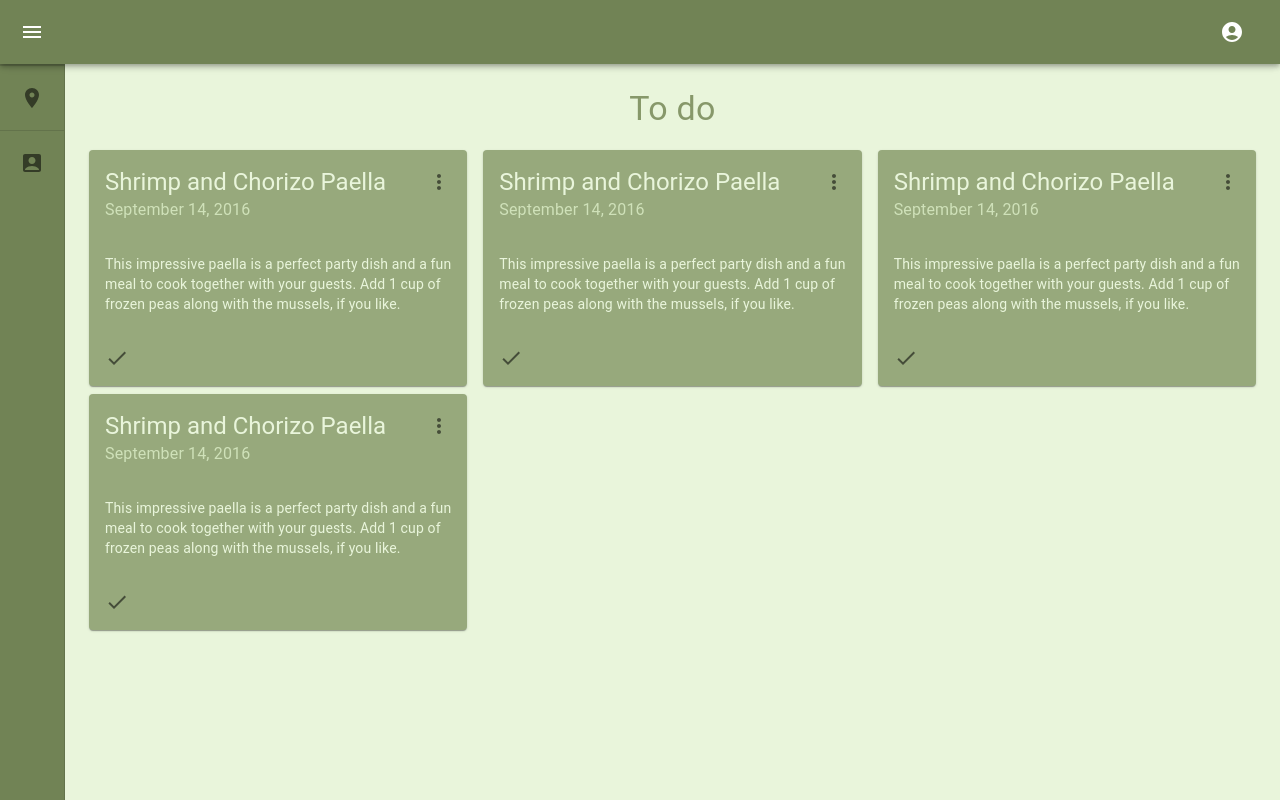
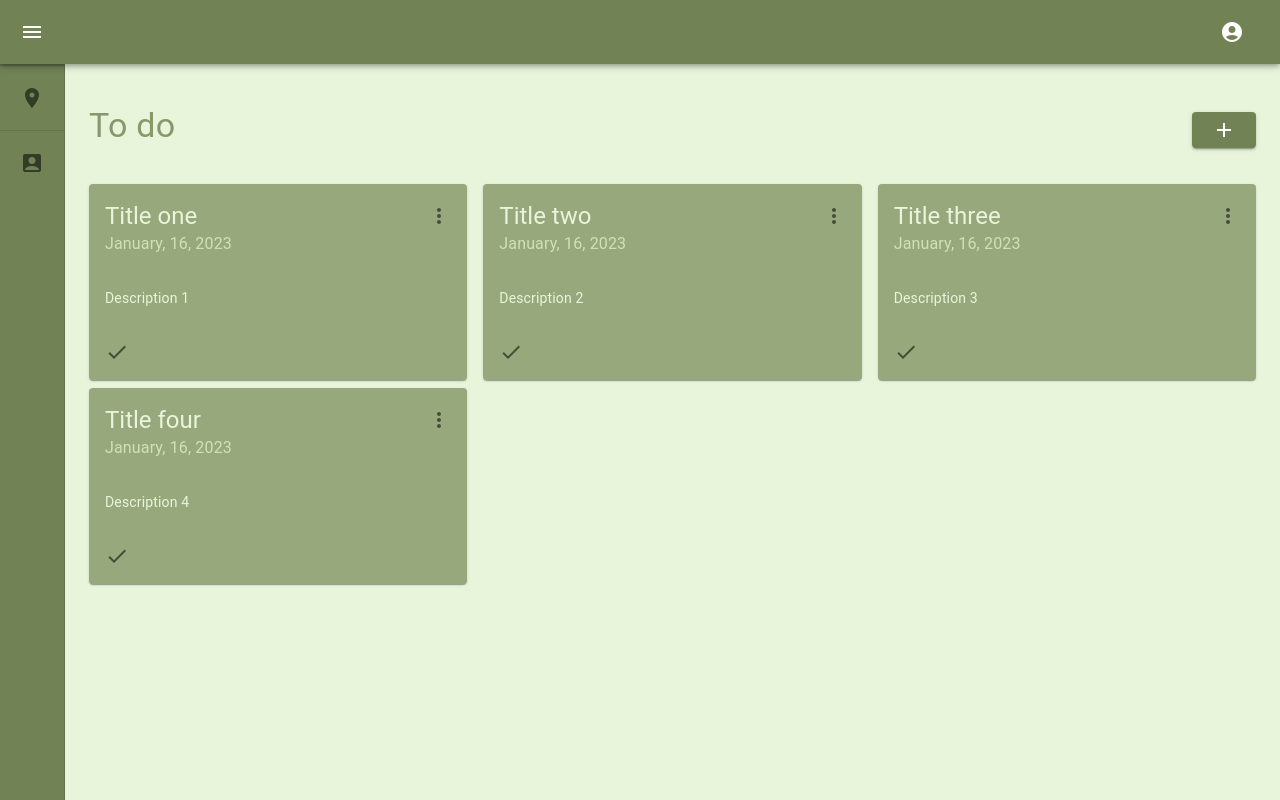
Before and after one commit to Donjheggo/MERN-Todo, a React (Vite) app in the folder client/: page /home in a window 1280 px wide. Built offline with nearby package versions, Linux system fonts and the light colour scheme; sample sign-in values are in the browser's storage.

Commit message:
added home create diaglog

```diff
--- a/client/src/components/Card.jsx
+++ b/client/src/components/Card.jsx
@@ -12,7 +12,7 @@ import MenuItem from '@mui/material/MenuItem';
 import Grid from '@mui/material/Grid';
 
 
-export default function RecipeReviewCard() {
+export default function TodoCard(props) {
   const [cardEL, setCardEl] = React.useState(null);
 
   const handleMenuCard = (event) => {
@@ -53,15 +53,13 @@ export default function RecipeReviewCard() {
             </>
           }
           subheaderTypographyProps={{color: "#CFE1B9"}}
-          title="Shrimp and Chorizo Paella"
-          subheader="September 14, 2016"
+          title={props.title}
+          subheader={props.createdAt}
         />
 
         <CardContent>
           <Typography variant="body2" color="#E9F5DB">
-            This impressive paella is a perfect party dish and a fun meal to
-            cook together with your guests. Add 1 cup of frozen peas along with
-            the mussels, if you like.
+            {props.description}
           </Typography>
         </CardContent>
         <CardActions disableSpacing>
--- /dev/null
+++ b/client/src/components/Dialog.jsx
@@ -0,0 +1,70 @@
+import * as React from 'react';
+import Button from '@mui/material/Button';
+import TextField from '@mui/material/TextField';
+import Dialog from '@mui/material/Dialog';
+import DialogActions from '@mui/material/DialogActions';
+import DialogContent from '@mui/material/DialogContent';
+import DialogContentText from '@mui/material/DialogContentText';
+import DialogTitle from '@mui/material/DialogTitle';
+import AddIcon from '@mui/icons-material/Add';
+
+export default function FormDialog() {
+  const [open, setOpen] = React.useState(false);
+
+  const handleClickOpen = () => {
+    setOpen(true);
+  };
+
+  const handleClose = () => {
+    setOpen(false);
+  };
+
+  return (
+    <div>
+      <Button onClick={handleClickOpen} variant="contained" sx={{mt: 3, mb: 2, backgroundColor: "#718355", "&:hover": { backgroundColor: "#87986A" }}}>
+        <AddIcon/>
+      </Button>
+      <Dialog open={open} onClose={handleClose}>
+        <DialogTitle>Todo</DialogTitle>
+        <DialogContent>
+          <TextField
+            id="duedate"
+            name="duedate"
+            autoFocus
+            fullWidth
+            margin="dense"
+            type="datetime-local"
+            variant="standard"
+          />
+          <TextField
+            autoFocus
+            margin="dense"
+            id="name"
+            label="Title"
+            name="title"
+            type="email"
+            fullWidth
+            variant="standard"
+          />
+          <TextField
+            autoFocus
+            multiline
+            minRows={3}
+            maxRows={5}
+            margin="dense"
+            id="name"
+            label="Description"
+            name="title"
+            type="email"
+            fullWidth
+            variant="standard"
+          />
+        </DialogContent>
+        <DialogActions>
+          <Button onClick={handleClose}>Cancel</Button>
+          <Button onClick={handleClose}>Save</Button>
+        </DialogActions>
+      </Dialog>
+    </div>
+  );
+}
--- a/client/src/pages/Home.jsx
+++ b/client/src/pages/Home.jsx
@@ -3,20 +3,22 @@ import { useSelector } from 'react-redux'
 import { useNavigate } from 'react-router-dom';
 import Card from '../components/Card'
 import Grid from '@mui/material/Grid';
-import { Typography } from '@mui/material';
+import { Button, Typography, Box } from '@mui/material';
+import Dialog from '../components/Dialog';
+
 
 const Home = () => {
   const navigate = useNavigate()
   const { user } = useSelector(state => state.auth)
-
   const data = [
-    {title: 'Title one', description: 'Description 1'},
-    {title: 'Title two', description: 'Description 2'},
-    {title: 'Title three', description: 'Description 3'},
-    {title: 'Title four', description: 'Description 4'}
+    {title: 'Title one', description: 'Description 1', createdAt: 'January, 16, 2023'},
+    {title: 'Title two', description: 'Description 2', createdAt: 'January, 16, 2023'},
+    {title: 'Title three', description: 'Description 3', createdAt: 'January, 16, 2023'},
+    {title: 'Title four', description: 'Description 4', createdAt: 'January, 16, 2023'}
 
   ]
-  const todoElements = data.map(item => <Card key={item.title} title={item.title} description={item.description}/>)
+  const todoElements = data.map(item => <Card key={item.title} title={item.title} description={item.description} createdAt={item.createdAt}/>)
+
 
   useEffect( () => {
     if(!user){
@@ -26,7 +28,11 @@ const Home = () => {
 
   return (
     <>
-      <Typography align='center' variant='h4' sx={{marginBottom: '20px'}}>To do</Typography>
+      <Box sx={{display: 'flex', alignItems: 'center', justifyContent: 'space-between', marginBottom: '20px'}}>
+        <Typography align='center' variant='h4'>To do</Typography>
+        <Dialog/>
+      </Box>
+
         <Grid container rowSpacing={1} columnSpacing={{ xs: 1, sm: 1, md: 1, lg: 2 }}>
           {todoElements}
         </Grid>
@@ -34,4 +40,4 @@ const Home = () => {
   )
 }
 
-export default Home
+export default Home;
```
